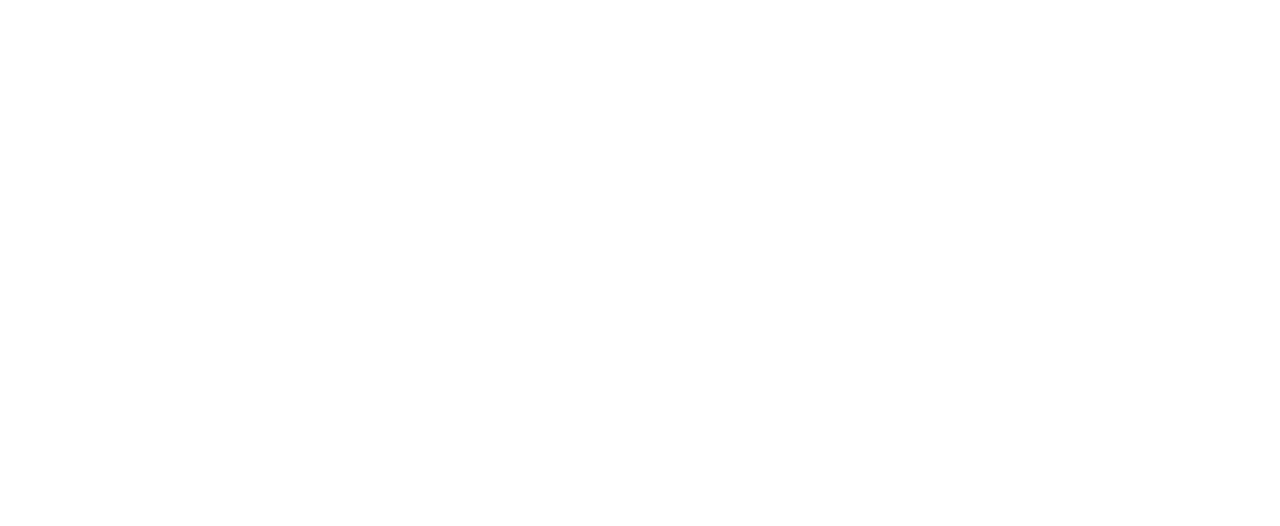
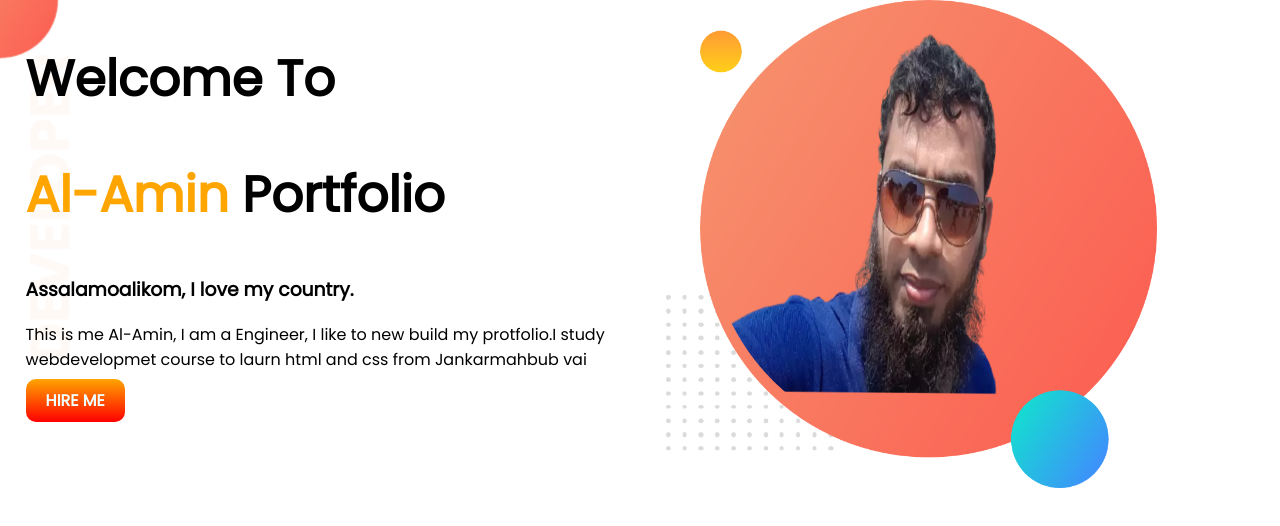
Before and after one commit to MuhammadAlAmin1/newdeveloper-protfolio, a plain HTML site: page index.html in a window 1280 px wide. Drawn offline with Linux system fonts and the light colour scheme.

Commit message:
top-banner added

```diff
--- a/index.html
+++ b/index.html
@@ -6,11 +6,28 @@
     <meta http-equiv="X-UA-Compatible" content="IE=edge">
     <meta name="viewport" content="width=device-width, initial-scale=1.0">
     <title>Al-Amin Protfolio</title>
+    <link rel="preconnect" href="https://fonts.googleapis.com">
+    <link rel="preconnect" href="https://fonts.gstatic.com" crossorigin>
+    <link href="https://fonts.googleapis.com/css2?family=Poppins&display=swap" rel="stylesheet">
     <link rel="stylesheet" href="style.css">
+
 </head>
 
 <body>
+    <section class="top-banner">
+        <div class="half-width">
+            <h1>Welcome To</h1>
+            <h1><span class="orange-color">Al-Amin</span> Portfolio </h1>
+            <h3>Assalamoalikom, I love my country.</h3>
+            <p>This is me Al-Amin, I am a Engineer, I like to new build my protfolio.I study webdevelopmet course to
+                laurn
+                html and css from Jankarmahbub vai </p>
+            <a class="color-button" target="_blank" href="https://www.linkedin.com/in/md-al-amin-26594521b/">HIRE ME</a>
+        </div>
+
+        <div class="half-width">
+            <img src="images/AlAmin.png" alt="">
+        </div>
+    </section>
 
 </body>
-
-</html>
--- a/style.css
+++ b/style.css
@@ -0,0 +1,32 @@
+body{
+    font-family: 'Poppins', sans-serif;
+    margin: 0;
+}
+h1{
+    font-size: 50px;
+}
+.orange-color{
+    color: orange;
+}
+.half-width{
+    width: 50%;
+    padding-left:2%;
+}
+.half-width img{
+    width: 80%;
+}
+section{
+    display: flex;
+}
+.color-button{
+    background-image: linear-gradient(orange,red);
+    text-decoration: none;
+    padding: 10px 20px;
+    border-radius: 10px;
+    font-weight: 700;
+    color: azure;
+}
+.top-banner{
+    background-image:url(images/top-banner.png);
+    background-repeat: no-repeat;
+}
```
Also changed, not shown: images/AlAmin.png (added), images/dream-bg.png (added), images/exp-bg.png (added), images/my-bg.png (added), images/my-bg2.png (added), images/top-banner.png (added).
